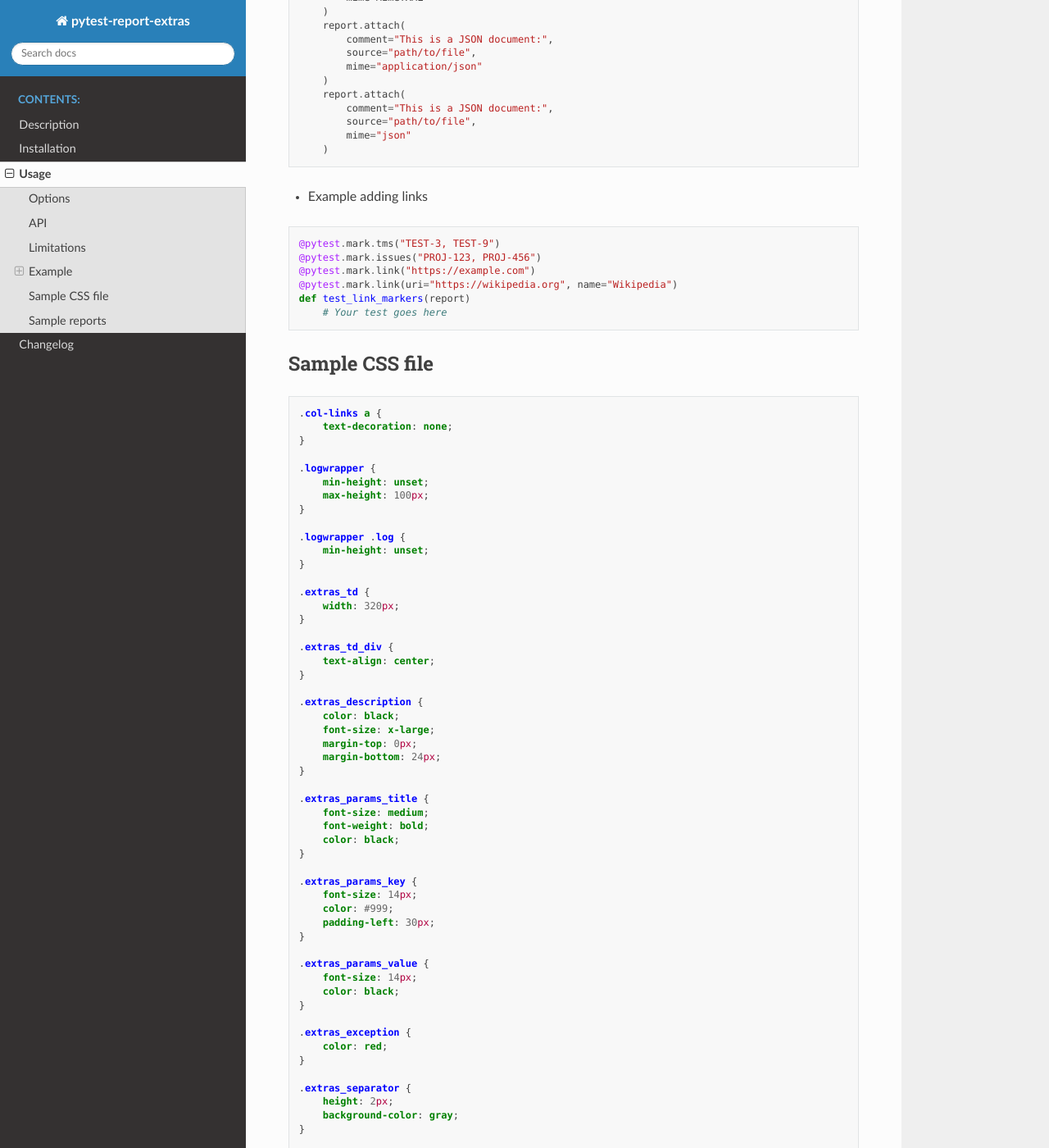
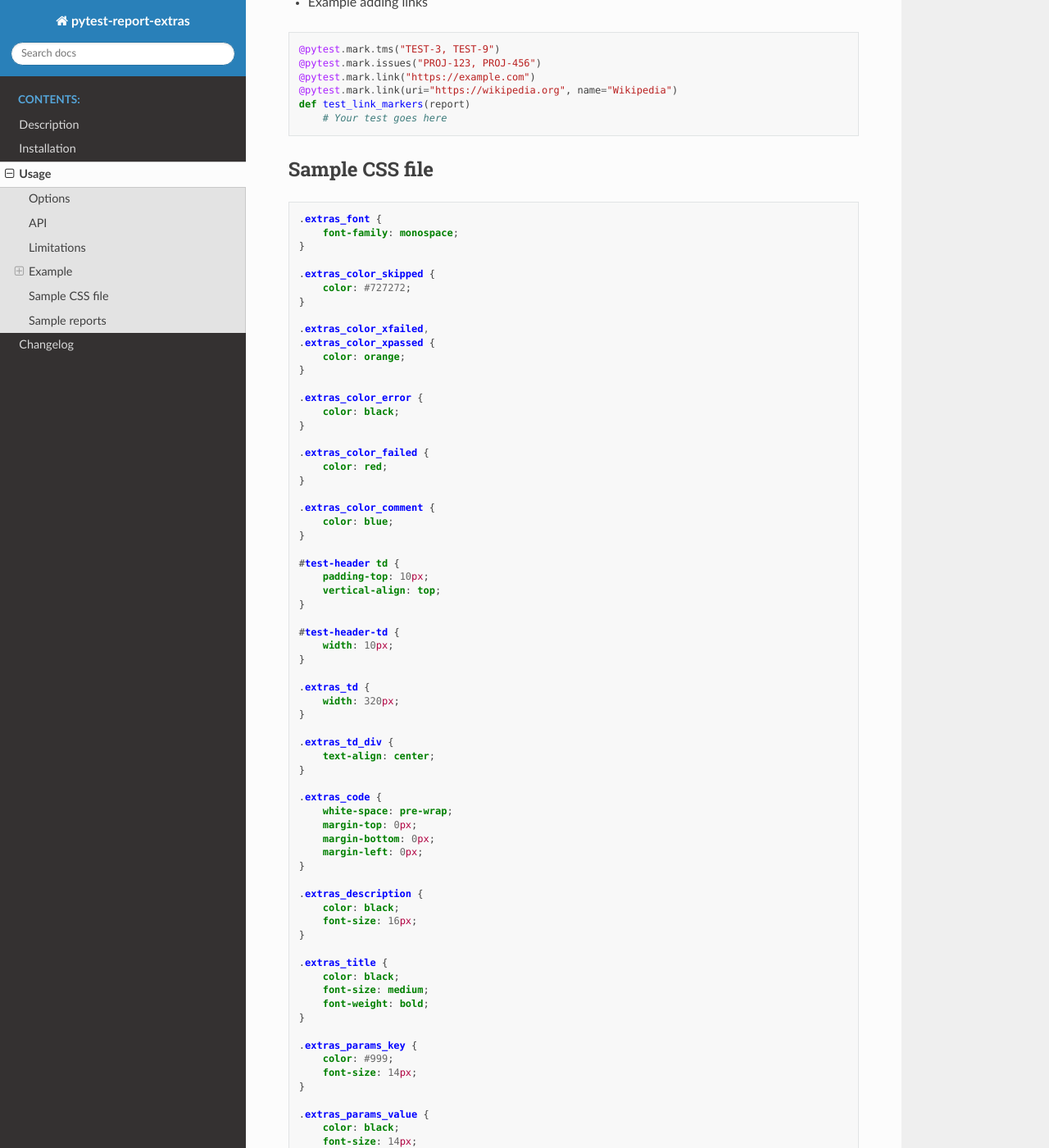
Before and after one commit to harmin-parra/pytest-report-extras, a Sphinx documentation site: the page built from docs/user_guide.rst, in a window 1280 px wide and 1400 px high, scrolled down 4998 px. Shown: the whole window at 82% size. Built offline with Sphinx 7.4.7 and the Read the Docs theme 3.1.0, drawn with Linux system fonts in a browser that asks for light colours; some of the changed text lies outside the part shown.

Commit message:
modify CSS style

```diff
--- a/docs/user_guide.rst
+++ b/docs/user_guide.rst
@@ -296,17 +285,38 @@ Sample CSS file
 
 .. code-block:: css
 
-  .col-links a {
-      text-decoration: none;
+  .extras_font {
+      font-family: monospace;
   }
 
-  .logwrapper {
-      min-height: unset;
-      max-height: 100px;
+  .extras_color_skipped {
+      color: #727272;
   }
 
-  .logwrapper .log {
-      min-height: unset;
+  .extras_color_xfailed,
+  .extras_color_xpassed {
+      color: orange;
+  }
+
+  .extras_color_error {
+      color: black;
+  }
+
+  .extras_color_failed {
+      color: red;
+  }
+
+  .extras_color_comment {
+      color: blue;
+  }
+
+  #test-header td {
+      padding-top: 10px;
+      vertical-align: top;
+  }
+
+  #test-header-td {
+      width: 10px;
   }
 
   .extras_td {
@@ -317,28 +327,37 @@ Sample CSS file
       text-align: center;
   }
 
+  .extras_code {
+      white-space: pre-wrap;
+      margin-top: 0px;
+      margin-bottom: 0px;
+      margin-left: 0px;
+  }
+
   .extras_description {
       color: black;
-      font-size: x-large;
-      margin-top: 0px;
-      margin-bottom: 24px;
+      font-size: 16px;
   }
 
-  .extras_params_title {
+  .extras_title {
+      color: black;
       font-size: medium;
       font-weight: bold;
-      color: black;
   }
 
   .extras_params_key {
+      color: #999;
       font-size: 14px;
-      color: #999;
-      padding-left: 30px;
   }
 
   .extras_params_value {
+      color: black;
       font-size: 14px;
+  }
+
+  .extras_status_reason {
       color: black;
+      font-size: 14px;
   }
 
   .extras_exception {
@@ -350,38 +369,20 @@ Sample CSS file
       background-color: gray;
   }
 
-  .extras_comment {
-      font-family: monospace;
-      color: blue;
-  }
-
-  .extras_pre {
-      margin-left: 30px;
-      color: black;
-  }
-
-  .extras_failure {
-      font-family: monospace;
-      color: red;
-  }
-
-  .extras_skip {
-      font-family: monospace;
-      color: orange;
-  }
-
   .extras_video {
+      border: 1px solid #e6e6e6;
       width: 300px;
       height: 170px;
   }
 
   .extras_td svg {
+      border: 1px solid #e6e6e6;
       width: 300px;
       height: 170px;
   }
 
   .extras_image {
-      border: 1px solid black;
+      border: 1px solid #e6e6e6;
       width: 300px;
       height: 170px;
       object-fit: cover;
@@ -389,16 +390,54 @@ Sample CSS file
   }
 
   .extras_page_src {
+      color: #00b5ff;
       font-size: 12px;
-      color: #00b5ff;
+  }
+
+  .extras_pre {
+      color: black;
+      margin-left: 30px;
   }
 
   .extras_iframe {
+      margin-top: 15px;
       margin-left: 30px;
       margin-right: 30px;
-      margin-top: 15px;
+      resize: both;
+      overflow: auto;
+      background-color: #faf0e6;
       inline-size: -webkit-fill-available;
-      background-color: #faf0e6;
+  }
+
+  .extras_status {
+      border-radius: 3px;
+      color: #fff;
+      font-size: medium;
+      font-weight: bold;
+      letter-spacing: 1px;
+      padding: 2px 4px 2px 5px;
+      vertical-align: baseline;
+  }
+
+  .extras_status_passed {
+      background: #97cc64;
+  }
+
+  .extras_status_failed {
+      background: #fd5a3e;
+  }
+
+  .extras_status_skipped {
+      background: #aaa;
+  }
+
+  .extras_status_xfailed,
+  .extras_status_xpassed {
+      background: orange;
+  }
+
+  .extras_status_error {
+      background: black;
   }
 
 
```
Also changed, not shown: other parts of docs/user_guide.rst (+0 -11 lines), src/pytest_report_extras/resources/style.css (+110 -20 lines).
